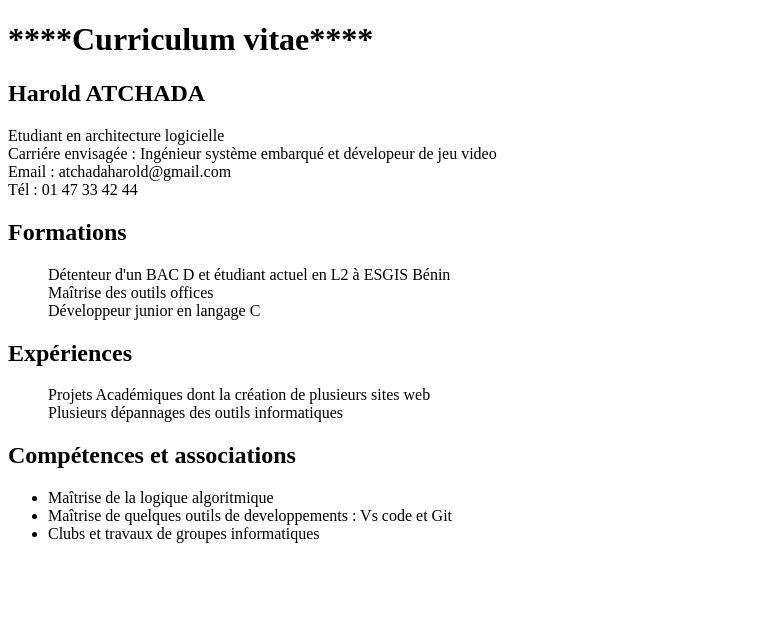
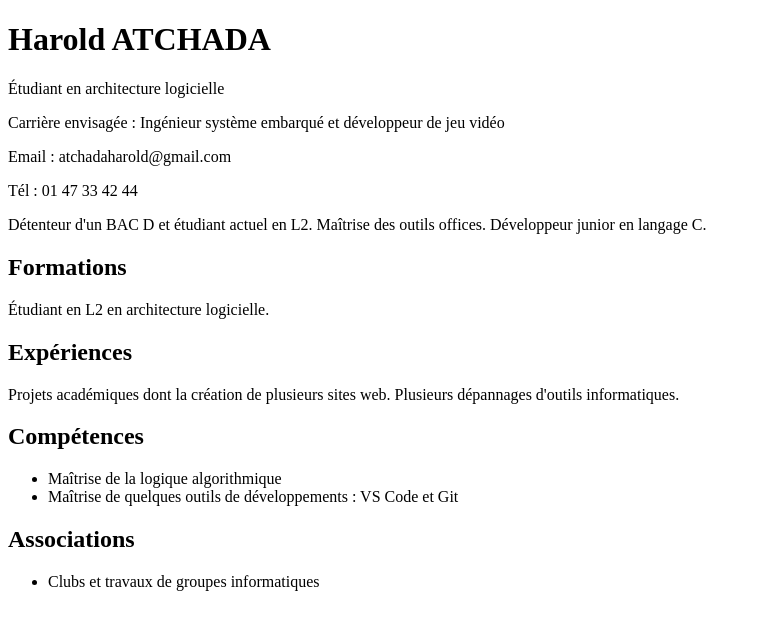
Before and after one commit to Haroldatchada/mon-cv, a plain HTML site: page index.html in a window 1280 px wide. Shown: the whole page, without its empty margins (0-761 px from the left). Drawn offline with Linux system fonts and the light colour scheme.

Commit message:
mise en place de la section description

```diff
--- a/index.html
+++ b/index.html
@@ -1,44 +1,55 @@
 <!DOCTYPE html>
-<html lang="en">
+<html lang="fr">
 <head>
     <meta charset="UTF-8">
     <meta name="viewport" content="width=device-width, initial-scale=1.0">
-    <title>mon-cv</title>
+    <title>Curriculum vitae</title>
+    <link rel="stylesheet" href="style.css">
 </head>
 <body>
+
+    <!-- Section Titre -->
     <header>
-        <h1>****Curriculum vitae****</h1>
-        <h2>Harold ATCHADA</h2>
+        <h1>Harold ATCHADA</h1>
+        <p>Étudiant en architecture logicielle</p>
+        <p>Carrière envisagée : Ingénieur système embarqué et développeur de jeu vidéo</p>
+        <p>Email : atchadaharold@gmail.com</p>
+        <p>Tél : 01 47 33 42 44</p>
     </header>
-        <p>Etudiant en architecture logicielle <br>
-        Carriére envisagée : Ingénieur système embarqué et dévelopeur de jeu video <br>
-        Email : atchadaharold@gmail.com <br>
-        Tél : 01 47 33 42 44
-    </p>
 
+    <!-- Section Courte description -->
+    <section id="description">
+        <p>Détenteur d'un BAC D et étudiant actuel en L2. Maîtrise des outils offices. Développeur junior en langage C.</p>
+    </section>
+
+    <!-- Section Formations -->
+    <section id="formations">
         <h2>Formations</h2>
-        <p>
-        <ul> Détenteur d'un BAC D et étudiant actuel en L2 à ESGIS Bénin <br>
-        Maîtrise des outils offices <br>
-        Développeur junior en langage C
+        <p>Étudiant en L2 en architecture logicielle.</p>
+    </section>
+
+    <!-- Section Expériences -->
+    <section id="experiences">
+        <h2>Expériences</h2>
+        <p>Projets académiques dont la création de plusieurs sites web. Plusieurs dépannages d'outils informatiques.</p>
+    </section>
+
+    <!-- Section Compétences -->
+    <section id="competences">
+        <h2>Compétences</h2>
+        <ul>
+            <li>Maîtrise de la logique algorithmique</li>
+            <li>Maîtrise de quelques outils de développements : VS Code et Git</li>
         </ul>
-        </p>
+    </section>
 
-        <h2>Expériences</h2>
-        <p>
-            <ul>
-            Projets Académiques dont la création de plusieurs sites web <br>
-            Plusieurs dépannages des outils informatiques <br>
-            </ul>
-        </p>
-
-        <h2>Compétences et associations</h2>
+    <!-- Section Associations -->
+    <section id="associations">
+        <h2>Associations</h2>
         <ul>
-            <li>Maîtrise de la logique algoritmique</li>
-            <li>Maîtrise de quelques outils de developpements : Vs code et Git</li>
             <li>Clubs et travaux de groupes informatiques</li>
         </ul>
-
+    </section>
 
 </body>
 </html>
```
